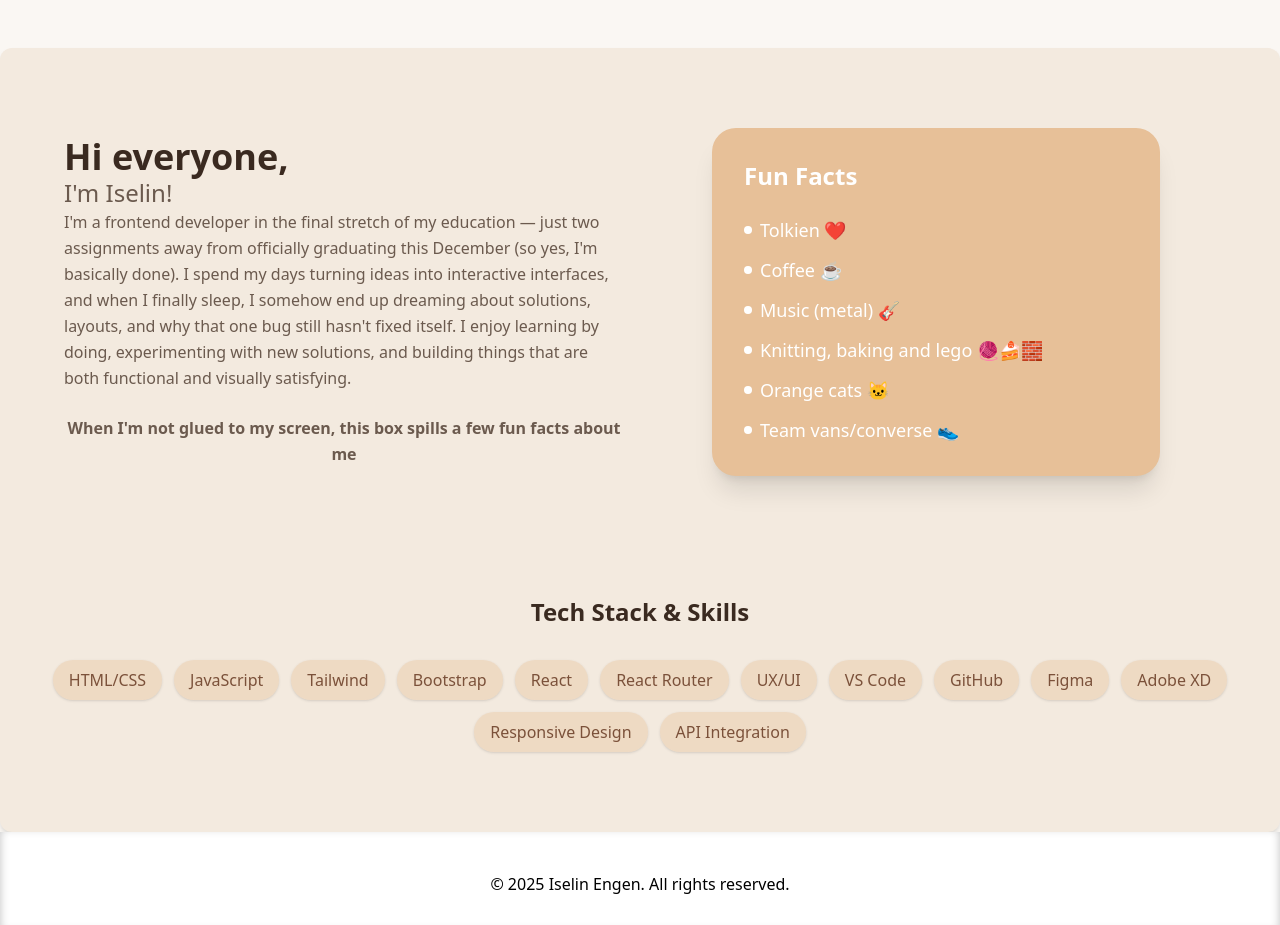
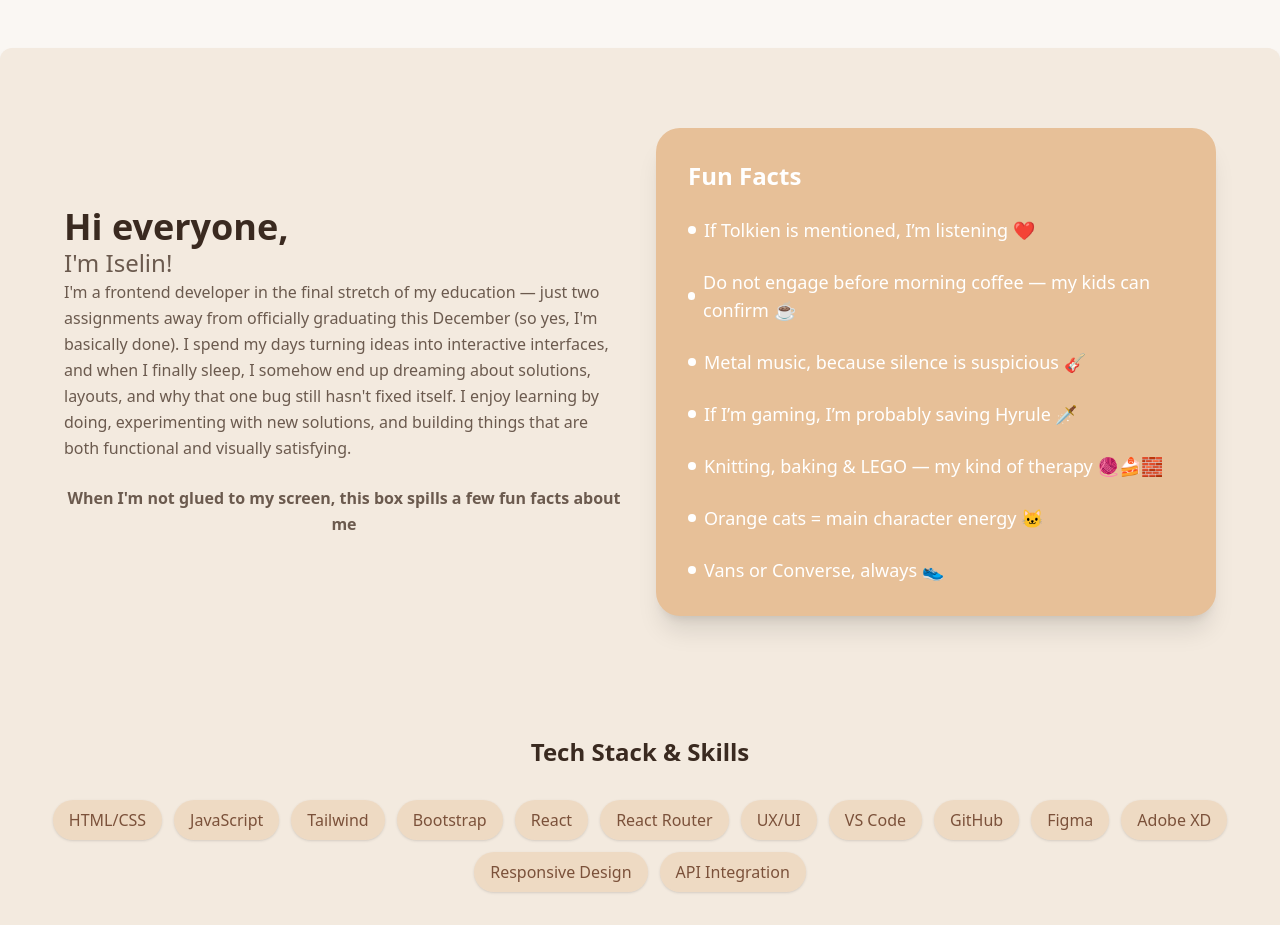
Before and after one commit to Iseost/POV2, a React (Vite) app in the folder my-project/: page / in a window 1280 px wide. Shown: the part 2100-3025 px from the top of the page. Built offline with nearby package versions, Linux system fonts and the light colour scheme.

Commit message:
update fun facts
update fun facts and adjust layout in HomePage

```diff
--- a/my-project/src/pages/HomePage.jsx
+++ b/my-project/src/pages/HomePage.jsx
@@ -136,12 +136,13 @@ export default function HomePage() {
   }, []);
 
   const funFacts = [
-    "Tolkien ❤️",
-    "Coffee ☕",
-    "Music (metal) 🎸",
-    "Knitting, baking and lego 🧶🍰🧱",
-    "Orange cats 🐱",
-    "Team vans/converse 👟",
+    "If Tolkien is mentioned, I’m listening ❤️",
+    "Do not engage before morning coffee — my kids can confirm ☕",
+    "Metal music, because silence is suspicious 🎸",
+    "If I’m gaming, I’m probably saving Hyrule 🗡️",
+    "Knitting, baking & LEGO — my kind of therapy 🧶🍰🧱",
+    "Orange cats = main character energy 🐱",
+    "Vans or Converse, always 👟",
   ];
 
   const skills = [
@@ -266,11 +267,11 @@ export default function HomePage() {
               </p>
             </div>
             <div className="flex-1 flex justify-center">
-              <div className="bg-[#E7C098] rounded-3xl shadow-xl p-8 max-w-md w-full">
+              <div className="bg-[#E7C098] rounded-3xl shadow-xl p-8  w-full">
                 <h2 className="text-2xl font-bold text-white mb-6">
                   Fun Facts
                 </h2>
-                <ul className="space-y-3 text-white text-lg">
+                <ul className="space-y-6 text-white text-lg">
                   {funFacts.map((fact, index) => (
                     <li key={index} className="flex items-center gap-2">
                       <span className="w-2 h-2 bg-white rounded-full" />
@@ -282,7 +283,6 @@ export default function HomePage() {
             </div>
           </div>
         </div>{" "}
-        {/* Close wrapper */}
         {/* Skills */}
         <div className="mt-30">
           <h3 className="text-2xl font-bold text-center mb-8">
```
